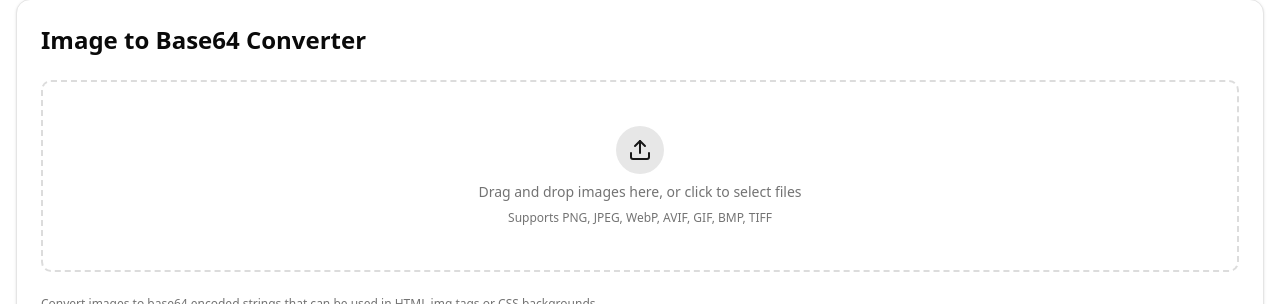
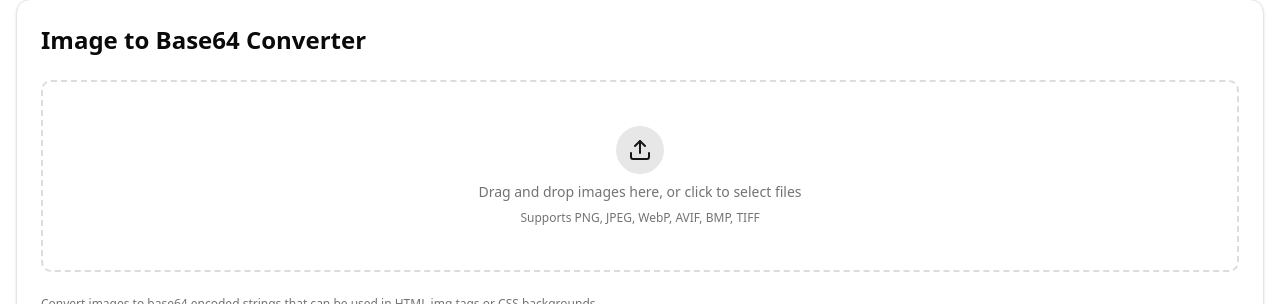
Before and after one commit to highnamee/img-tools, a React (Vite) app: page /base64-converter in a window 1280 px wide. Shown: the part 338-642 px from the top of the page. Built offline with nearby package versions, Linux system fonts and the light colour scheme.

Commit message:
[r] Refactor code

```diff
--- a/src/components/ImageDropZone.tsx
+++ b/src/components/ImageDropZone.tsx
@@ -57,7 +57,10 @@ export function ImageDropZone({ onFilesAdded }: Readonly<ImageDropZoneProps>) {
         className="hidden"
         id="file-upload"
       />
-      <label htmlFor="file-upload" className="flex cursor-pointer flex-col items-center gap-2">
+      <label
+        htmlFor="file-upload"
+        className="flex h-full w-full cursor-pointer flex-col items-center justify-center gap-2"
+      >
         <div className="bg-primary/10 rounded-full p-3">
           <svg
             xmlns="http://www.w3.org/2000/svg"
@@ -79,9 +82,7 @@ export function ImageDropZone({ onFilesAdded }: Readonly<ImageDropZoneProps>) {
         <p className="text-muted-foreground text-sm font-medium">
           Drag and drop images here, or click to select files
         </p>
-        <p className="text-muted-foreground text-xs">
-          Supports PNG, JPEG, WebP, AVIF, GIF, BMP, TIFF
-        </p>
+        <p className="text-muted-foreground text-xs">Supports PNG, JPEG, WebP, AVIF, BMP, TIFF</p>
       </label>
     </div>
   );
--- a/src/pages/Base64Converter.tsx
+++ b/src/pages/Base64Converter.tsx
@@ -69,12 +69,10 @@ export default function Base64Converter() {
         <ImageDropZone onFilesAdded={handleFilesAdded} />
 
         <div className="space-y-6">
-          <div className="flex flex-col gap-4">
-            <p className="text-muted-foreground text-xs">
-              Convert images to base64 encoded strings that can be used in HTML img tags or CSS
-              backgrounds
-            </p>
-          </div>
+          <p className="text-muted-foreground text-xs">
+            Convert images to base64 encoded strings that can be used in HTML img tags or CSS
+            backgrounds
+          </p>
 
           <div className="flex flex-wrap gap-4">
             <Button
--- a/src/pages/ImageConverter.tsx
+++ b/src/pages/ImageConverter.tsx
@@ -132,6 +132,11 @@ export default function ImageConverter() {
         <ImageDropZone onFilesAdded={handleFilesAdded} />
 
         <div className="space-y-6">
+          <p className="text-muted-foreground text-xs">
+            Convert images between different formats with options to adjust quality and resize
+            dimensions
+          </p>
+
           <div className="flex flex-col gap-4">
             <div className="flex flex-wrap items-center gap-10">
               <div className="space-y-2">
@@ -221,7 +226,7 @@ export default function ImageConverter() {
             </Button>
             <Button
               onClick={downloadAll}
-              disabled={files.length === 0 || !files.some((f) => f.processed)}
+              disabled={!files.some((f) => f.processed)}
               variant="outline"
             >
               Download All
--- a/src/pages/ImageMetadataRemover.tsx
+++ b/src/pages/ImageMetadataRemover.tsx
@@ -95,7 +95,12 @@ export default function ImageMetadataRemover() {
 
         <ImageDropZone onFilesAdded={handleFilesAdded} />
 
-        {files.length > 0 && (
+        <div className="space-y-6">
+          <p className="text-muted-foreground text-xs">
+            View and remove metadata from your images including GPS coordinates, camera information,
+            and other sensitive data
+          </p>
+
           <div className="flex flex-wrap gap-4">
             <Button
               onClick={processImages}
@@ -105,7 +110,7 @@ export default function ImageMetadataRemover() {
             </Button>
             <Button
               onClick={downloadAll}
-              disabled={files.length === 0 || !files.some((f) => f.processed)}
+              disabled={!files.some((f) => f.processed)}
               variant="outline"
             >
               Download All
@@ -118,7 +123,7 @@ export default function ImageMetadataRemover() {
               Clear All
             </Button>
           </div>
-        )}
+        </div>
 
         {files.length > 0 && (
           <div className="grid grid-cols-1 gap-4 md:grid-cols-3 lg:grid-cols-4 2xl:grid-cols-5">
```
